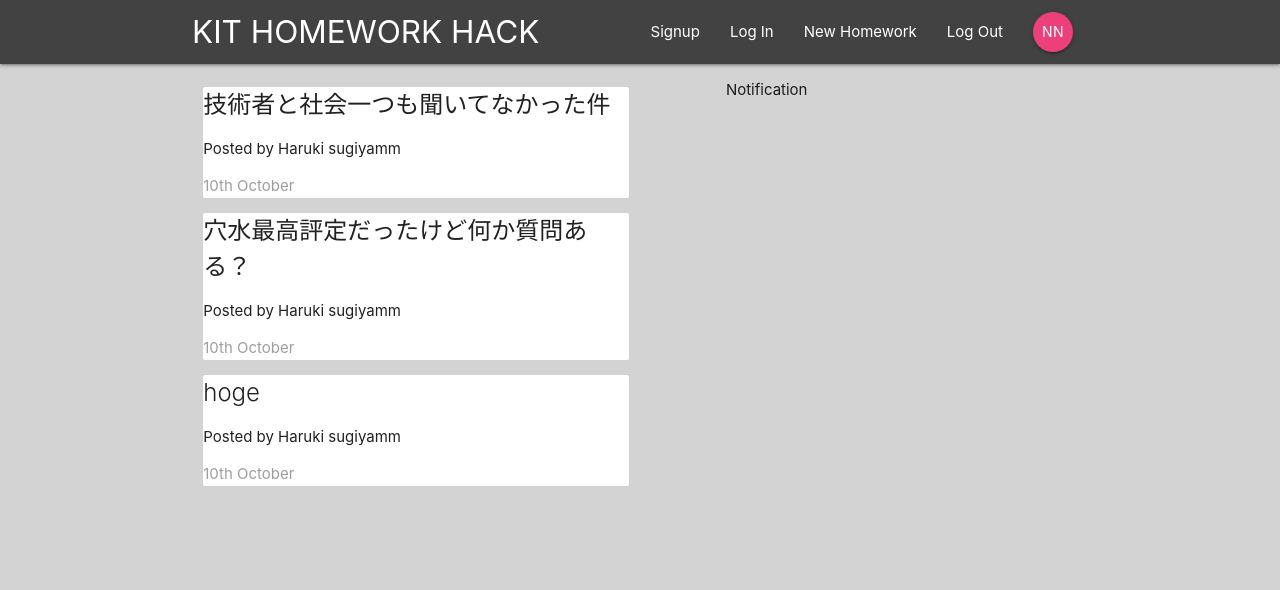
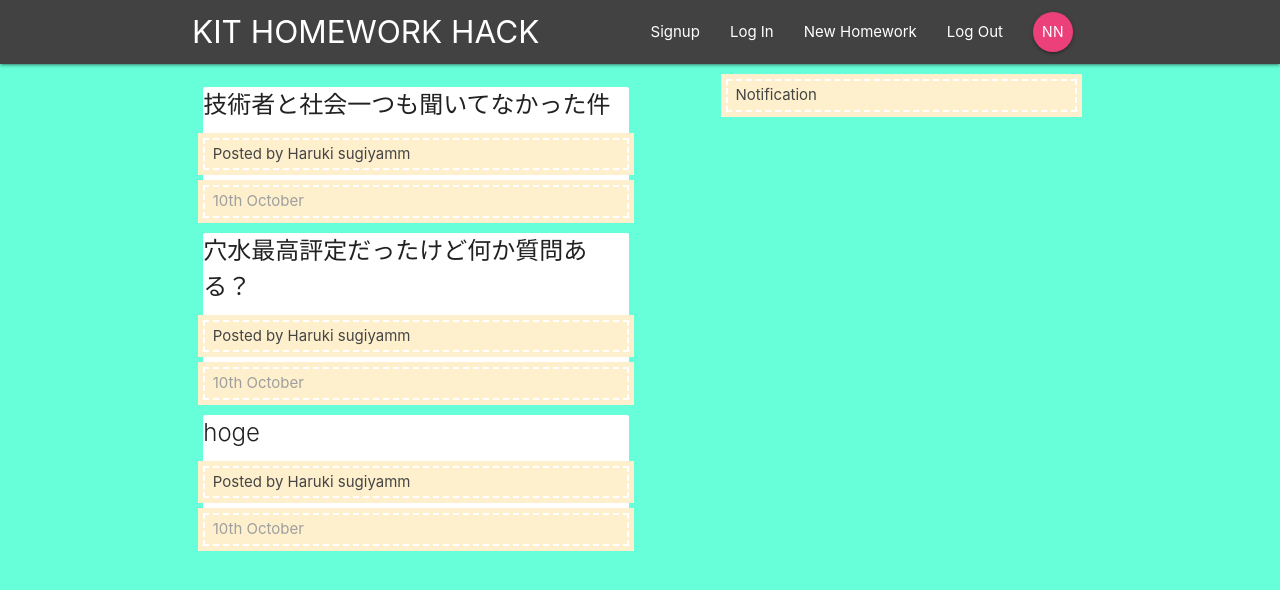
Before and after one commit to hrk-sgymm23/KIT-HOMEWORK-HACK, a React (Create React App) app: page / in a window 1280 px wide. Shown: the top 590 px of the page. Built offline with nearby package versions, Linux system fonts and the light colour scheme.

Commit message:
UIのCSS少しいじりました

```diff
--- a/src/index.css
+++ b/src/index.css
@@ -20,17 +20,40 @@ body {
   padding: 0rem;
   /* font-family: sans-serif; */
   /* background-color: #95e8f3; */
-  background-color: lightgray;
+  background-color: #67ffd9;
   min-height: 100%;
 }
 
 form {
   padding: 20px;
   margin-top: 60px;
+
 }
 
 form button, form h5 {
+  padding: 0.5em 1em;
   margin: 20px 0;
+  background: -moz-linear-gradient(#ffb03c, #ff708d);
+  background: -webkit-linear-gradient(#ffb03c, #ff708d);
+  background: linear-gradient(to right, #ffb03c, #ff708d);
+  color: #FFF;
+}
+
+  form {
+  padding: 0.5em 1em;
+  margin: 20px 0;
+  background: #f4f4f4;
+  border-left: solid 6px #5bb7ae;
+  box-shadow: 0px 2px 3px rgba(0, 0, 0, 0.33);
+}
+
+p{
+  position: relative;
+  background: #fff0cd;
+  box-shadow: 0px 0px 0px 5px #fff0cd;
+  border: dashed 2px white;
+  padding: 0.2em 0.5em;
+  color: #454545;
 }
 
 input[type=text]:not(.browser-default):focus:not([readonly]),
```
